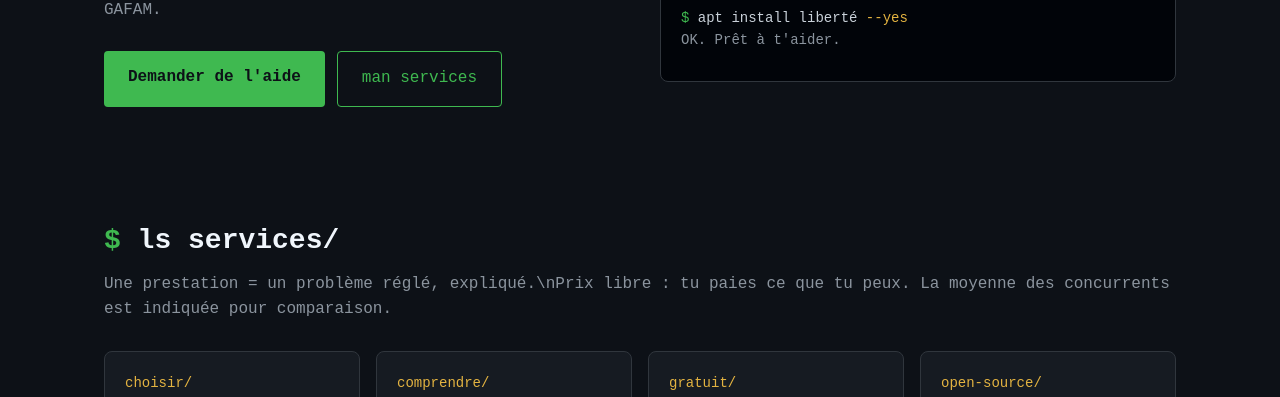
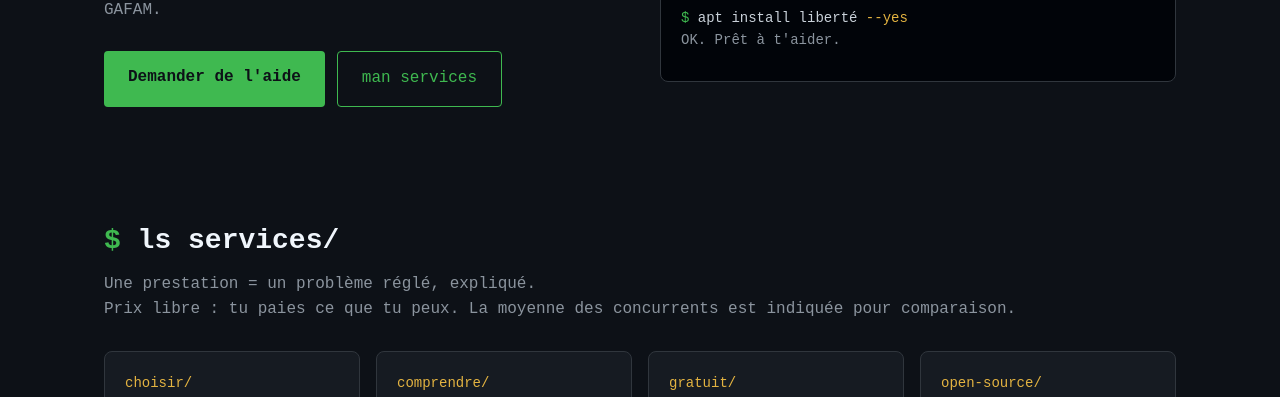
Before and after one commit to niiitnek/depannlibre.github.io, a plain HTML site: page index.html in a window 1280 px wide. Shown: the part 354-751 px from the top of the page. Drawn offline with Linux system fonts and the light colour scheme.

Commit message:
Add line break in service description
Updated service description to include line break.

```diff
--- a/index.html
+++ b/index.html
@@ -76,7 +76,7 @@
     <section id="services" class="section">
       <h2><span class="prompt">$</span> ls services/</h2>
       <p class="section-description">
-        Une prestation = un problème réglé, expliqué.\nPrix libre : tu paies ce que tu peux. La moyenne des concurrents est indiquée pour comparaison.
+        Une prestation = un problème réglé, expliqué.<br>Prix libre : tu paies ce que tu peux. La moyenne des concurrents est indiquée pour comparaison.
       </p>
 
       <div class="services-grid">
```
